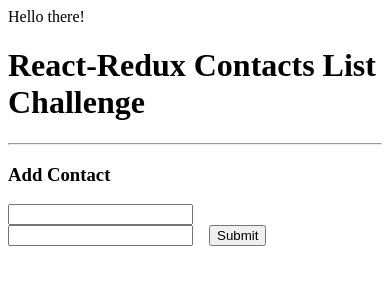
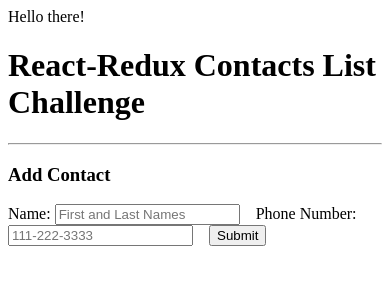
Before and after one commit to StephanieRuthJones/contacts-form, a React (Create React App) app: page / in a window 390 px wide. Shown: the top 300 px of the page. Built offline with nearby package versions, Linux system fonts and the light colour scheme.

Commit message:
Update phone num input

```diff
--- a/src/App.jsx
+++ b/src/App.jsx
@@ -42,8 +42,10 @@
             <div>
                 <h3>Add Contact</h3>
                 <form onSubmit={handleSubmit}>
-                    <input type="text" onChange={handleNameChange} value={name} style={{ marginRight: "16px" }} />
-                    <input type="tel" onChange={handlePhoneNumChange} value={phoneNum} style={{ marginRight: "16px" }}/>
+                    <label>Name: </label>
+                    <input type="text" onChange={handleNameChange} value={name} placeholder="First and Last Names" style={{ marginRight: "16px" }} />
+                    <label>Phone Number: </label>
+                    <input type="tel" onChange={handlePhoneNumChange} value={phoneNum} pattern="[0-9]{3}-[0-9]{3}-[0-9]{4}" placeholder="111-222-3333" style={{ marginRight: "16px" }} />
 
                     <input type="submit"/>
                 </form>
```
